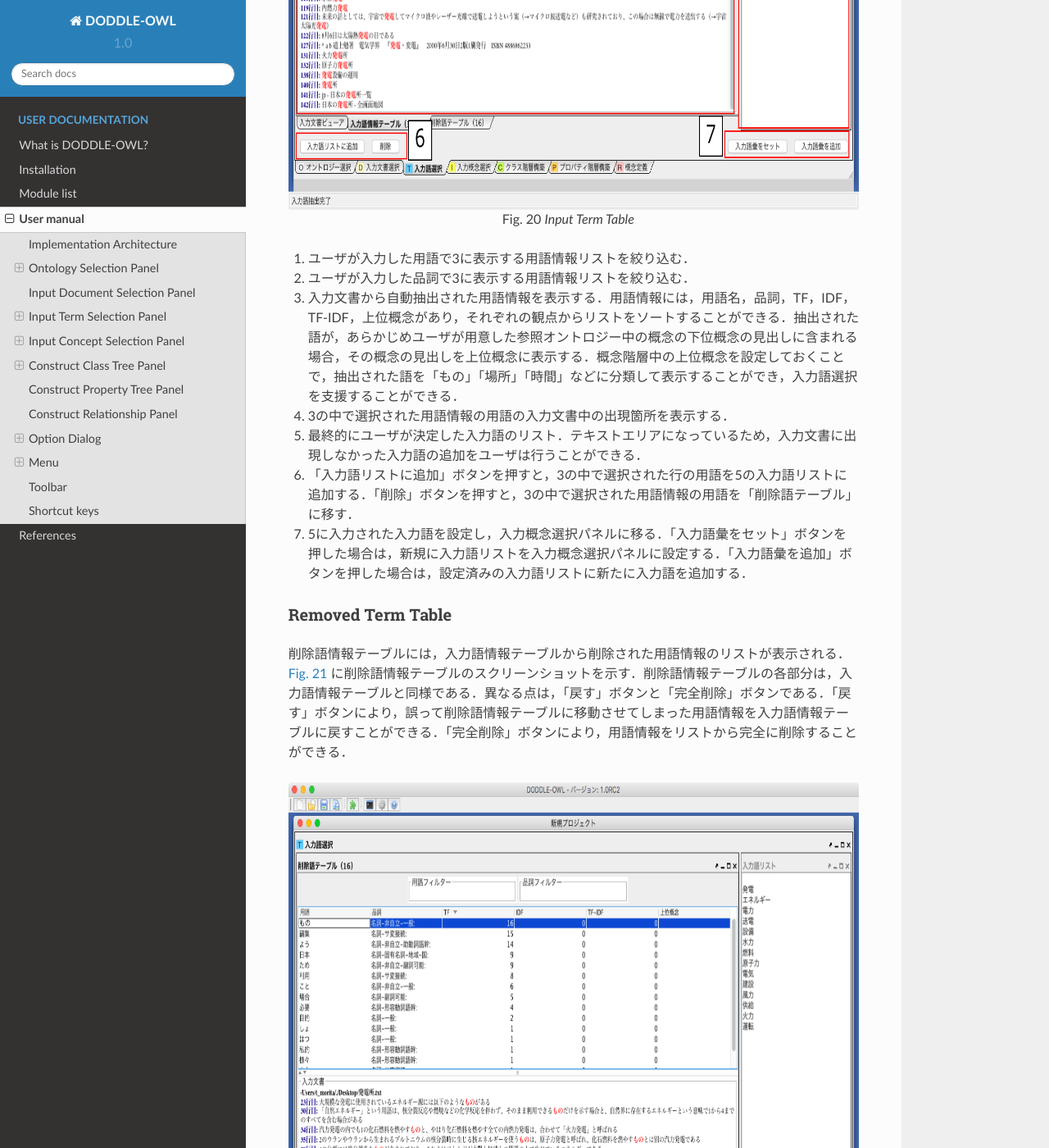
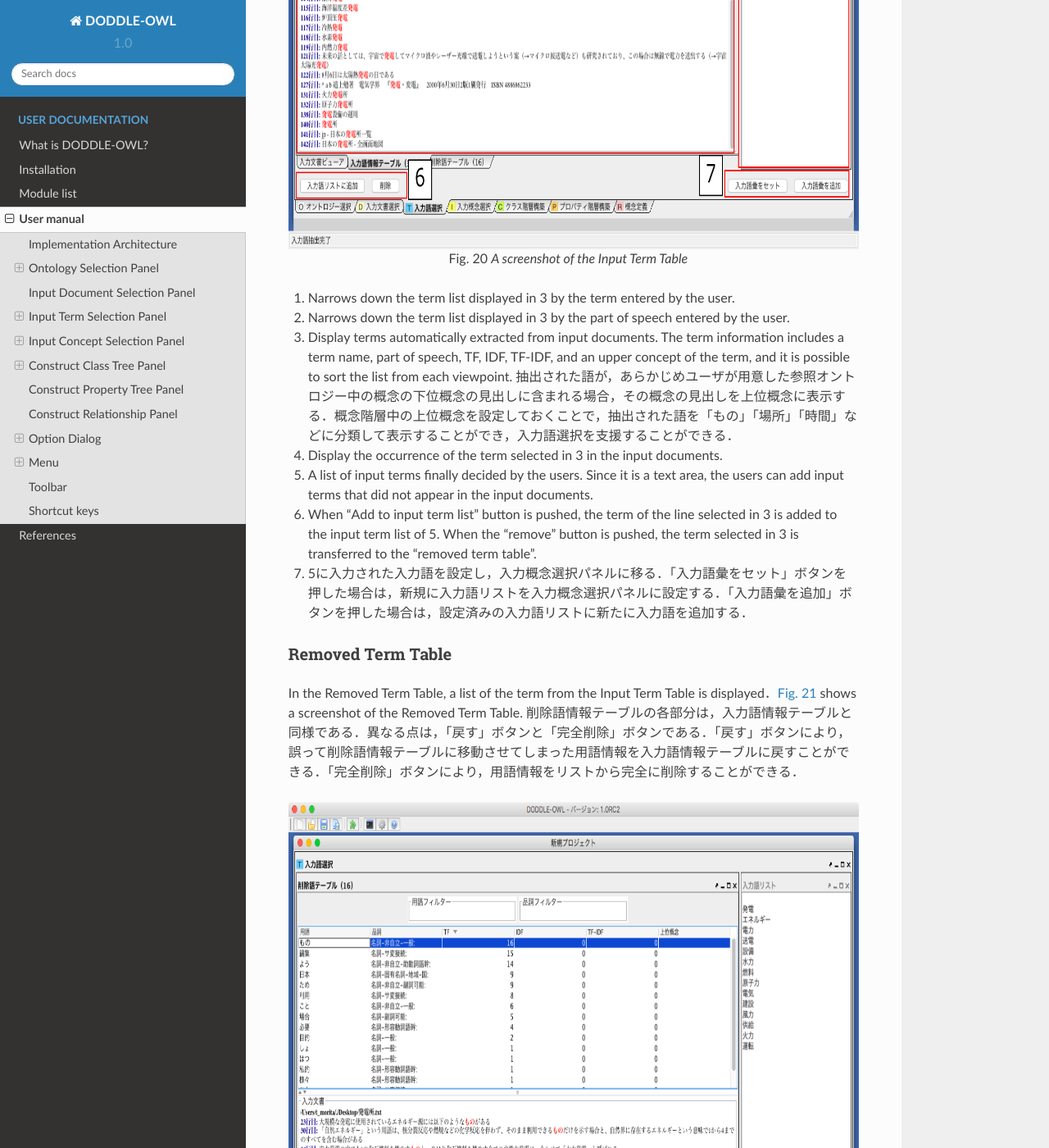
Before and after one commit to doddle-owl/doddle-owl-en-docs, a Sphinx documentation site: the page built from docs/source/user_manual.rst, in a window 1280 px wide and 1400 px high, scrolled down 11186 px. Shown: the whole window at 82% size. Built offline with Sphinx 7.4.7 and the Read the Docs theme 2.0.0, drawn with Linux system fonts in a browser that asks for light colours; some of the changed text lies outside the part shown.

Commit message:
modified user_manual.rst

```diff
--- a/docs/source/user_manual.rst
+++ b/docs/source/user_manual.rst
@@ -185,47 +185,47 @@
 
 General Ontology Selection Panel
 -------------------------------------------
-:numref:`ontology-selection-panel` shows the General Ontology Selection Panel. In the Ontology Selection Module, you can select reference ontologies. The reference ontologies are used in the other modules in DODDLE-OWL.  5 types of general ontologies as shown in :numref:`ontology-selection-panel` -1 (WordNet, Japanese, WordNet, Japanese Wikipedia Ontology, EDR general electronic dictionary, and EDR special electronic dictionary) can be used as reference ontologies in DODDLE-OWL. For WordNet, you can choose either ver.3.0 or ver.3.1. Using general ontologies with checkboxes checked, then build a concept hierarchy in a domain ontology. Depending on the domain, it may not be possible to cover the vocabulary with only one general ontology, so it is possible to combine multiple general ontologies to build domain ontologies.
+:numref:`ontology-selection-panel` shows a screenshot of the General Ontology Selection Panel. In the Ontology Selection Module, the users can select reference ontologies. The reference ontologies are used in the other modules in DODDLE-OWL.  5 types of general ontologies as shown in :numref:`ontology-selection-panel` -1 (WordNet, Japanese, WordNet, Japanese Wikipedia Ontology, EDR general electronic dictionary, and EDR special electronic dictionary) can be used as reference ontologies in DODDLE-OWL. For WordNet, the users can choose either ver.3.0 or ver.3.1. Using general ontologies with checkboxes checked, then build a concept hierarchy in a domain ontology. Depending on the domain, it may not be possible to cover the vocabulary with only one general ontology, so it is possible to combine multiple general ontologies to build domain ontologies.
 
-The namespace table as shown in :numref:`ontology-selection-panel` -2 manages the correspondence between the namespace URI and its namespace prefix. You can input a prefix and a namespace in the :numref:`ontology-selection-panel` -3  and add them by the add button in the right side of :numref:`ontology-selection-panel` -3.
+The namespace table as shown in :numref:`ontology-selection-panel` -2 manages the correspondence between the namespace URI and its namespace prefix. The users can input a prefix and a namespace in the :numref:`ontology-selection-panel` -3  and add them by the add button in the right side of :numref:`ontology-selection-panel` -3.
 
 .. _ontology-selection-panel:
 .. figure:: figures/ontology-selection-panel.png
    :scale: 80 %
-   :alt: General Ontology Selection Panel
+   :alt: A screenshot of the General Ontology Selection Panel
    :align: center
 
-   General Ontology Selection Panel
+   A screenshot of the General Ontology Selection Panel
 
 OWL Ontology Selection Panel
 ------------------------------------------
-:numref:`owl-ontology-selection-panel` shows the OWL Ontology Selection Panel. You can select existing OWL ontologies as reference ontologies by the Add (File) or Add (URI) buttons in the :numref:`owl-ontology-selection-panel` -1.
+:numref:`owl-ontology-selection-panel` shows a screenshot of the OWL Ontology Selection Panel. The users can select existing OWL ontologies as reference ontologies by the Add (File) or Add (URI) buttons in the :numref:`owl-ontology-selection-panel` -1.
 
 It is considered that if the ontologies for a target domain exist on the web and can be reused, the cost of refining semi-automatically generated ontologies will be reduced. The ontologies constructed by DODDLE-OWL are described in OWL. Therefore, these ontologies can be reused as reference ontologies in DODDLE-OWL.
 
-OWL meta data of the selected ontology from the ontology list (:numref:`owl-ontology-selection-panel` -1 ) is shown in the :numref:`owl-ontology-selection-panel` -3. You can select SPARQL templates to extract ontological elements in OWL ontologies in the :numref:`owl-ontology-selection-panel` -2 . You can use 5 types of SPARQL templates as shown in :ref:`extracting-ontology-elements-using-sparql-template`.
+OWL meta data of the selected ontology from the ontology list (:numref:`owl-ontology-selection-panel` -1 ) is shown in the :numref:`owl-ontology-selection-panel` -3. The users can select SPARQL templates to extract ontological elements in OWL ontologies in the :numref:`owl-ontology-selection-panel` -2 . The users can use 5 types of SPARQL templates as shown in :ref:`extracting-ontology-elements-using-sparql-template`.
 
 .. _owl-ontology-selection-panel:
 .. figure:: figures/owl-ontology-selection-panel.png
    :scale: 80 %
-   :alt: OWL Ontology Selection Panel
+   :alt: A screenshot of the OWL Ontology Selection Panel
    :align: center
 
-   OWL Ontology Selection Panel
+   A screenshot of the OWL Ontology Selection Panel
 
 Input Document Selection Panel
 =================================
-:numref:`input-document-selection-panel` shows the Input Document Selection Panel. In the Input Document Selection Panel, you can select domain specific documents described in English or Japanese. Text data can be extracted from files of various formats (Word, Excel, PowerPoint, and PDF) using Apache POI and Apache PDFBox.  At this step, you can select part of speech (POS) (Noun, Verb, Others, and Compound Word) for extraction of words from the documents.
+:numref:`input-document-selection-panel` shows a screenshot of the Input Document Selection Panel. In the Input Document Selection Panel, the users can select domain specific documents described in English or Japanese. Text data can be extracted from files of various formats (Word, Excel, PowerPoint, and PDF) using Apache POI and Apache PDFBox.  At this step, the users can select part of speech (POS) (Noun, Verb, Others, and Compound Word) for extraction of words from the documents.
 
 We describe the details of each part in :numref:`input-document-selection-panel` below.
 
 .. _input-document-selection-panel:
 .. figure:: figures/input-document-selection-panel.png
    :scale: 80 %
-   :alt: Input Document Selection Panel
+   :alt: A screenshot of the Input Document Selection Panel
    :align: center
 
-   Input Document Selection Panel
+   A screenshot of the Input Document Selection Panel
 
 #. Display a list of input documents.
 #. Selects the description language (Japanese or English) of the input document and adds and deletes the input document.
@@ -240,56 +240,56 @@
 
 Input Document Viewer
 --------------------------
-入力文書ビューアでは，入力文書の内容を見ながらユーザは入力語の選択を行うことができる．:numref:`input-document-viewer` に入力文書ビューアのスクリーンショットを示す．以下では，入力文書ビューアの各部分について説明する．
+In the Input Document Viewer, the user can select input terms while viewing the contents of the input document. :numref:`input-document-viewer` shows a screenshot of the Input Document Viewer. The details of each part are described below.
 
 .. _input-document-viewer:
 .. figure:: figures/input-document-viewer.png
    :scale: 80 %
-   :alt: Input Document Viewer
+   :alt: A screenshot of the Input Document Viewer
    :align: center
 
-   Input Document Viewer
+   A screenshot of the Input Document Viewer
 
-#. 入力文書リストを表示する．
-#. 1で選択した入力文書の内容を3に表示する際に，文書中の行範囲を選択する．
-#. 1で選択した入力文書の内容を表示する．表示される行範囲は2で選択される．入力文書中のハイパーリンクが張られている語をクリックすることで，入力語か不要語かを選択することができる．青色リンクは入力語を，灰色リンクは不要語を表している．
-#. 3のハイパーリンクにマウスカーソルを合わせた際に，ハイパーリンクが張られている語の用語名，品詞，TF，IDF，TF-IDF，上位概念が表示される．
-#. 1で選択した入力文書の内容を分割して3に表示する際の分割行数を設定する．
-#. 自動用語抽出により，抽出できなかった用語を手動で追加することができる．3において用語を範囲選択し，マウスを右クリックすることでも，同様に手動で用語を追加することができる．追加された用語は，3において青色のハイパーリンクが張られる．
-#. 3に表示される入力文書の内容にハイパーリンクを張る用語の種類（複合語，名詞，動詞，その他の品詞）を選択する．
+#. Display the input document list.
+#. When displaying the content of the input document selected in 1 to 3, select the line range in the document.
+#. Display the contents of the input document selected in 1. The displayed row range is selected by 2. By clicking on the term to which the hyperlink is placed in the input document, it is possible to select either an input term or an unnecessary term. The blue link represents an input term, and the gray link represents an unnecessary term.
+#. When matching the mouse cursor to the hyperlink of 3, the term name, part of speech, TF, IDF, TF-IDF, and upper concept of the term are displayed.
+#. Sets the number of divided lines for dividing the content of the input document.
+#. The users can manually add terms that could not be extracted. By selecting the range in 3 and right clicking on the mouse, the users can add terms manually as well. For added terms, a blue hyperlink is established in 3.
+#. Select a type (compound words, nouns, verbs, other parts of speech) of the term that makes a hyperlink to the content of the input document displayed in 3.
 
 Input Term Table
 ---------------------------------
-入力語情報テーブルでは，入力文書から自動抽出された語から入力語を選択することができる．:numref:`input-term-table` に入力語情報テーブルのスクリーンショットを示す．以下では，入力語情報テーブルの各部分について説明する．
+In the Input Term Table, it is possible to select input terms from terms automatically extracted from the input documents. :numref:`input-term-table` shows a screenshot of the Input Term Table. The details of eatch part of the Input Term Table are shown below.
 
 .. _input-term-table:
 .. figure:: figures/input-term-table.png
    :scale: 80 %
-   :alt: Input Term Table
+   :alt: A screenshot of the Input Term Table
    :align: center
 
-   Input Term Table
+   A screenshot of the Input Term Table
 
-#. ユーザが入力した用語で3に表示する用語情報リストを絞り込む．
-#. ユーザが入力した品詞で3に表示する用語情報リストを絞り込む．
-#. 入力文書から自動抽出された用語情報を表示する．用語情報には，用語名，品詞，TF，IDF，TF-IDF，上位概念があり，それぞれの観点からリストをソートすることができる．抽出された語が，あらかじめユーザが用意した参照オントロジー中の概念の下位概念の見出しに含まれる場合，その概念の見出しを上位概念に表示する．概念階層中の上位概念を設定しておくことで，抽出された語を「もの」「場所」「時間」などに分類して表示することができ，入力語選択を支援することができる．
-#. 3の中で選択された用語情報の用語の入力文書中の出現箇所を表示する．
-#. 最終的にユーザが決定した入力語のリスト．テキストエリアになっているため，入力文書に出現しなかった入力語の追加をユーザは行うことができる．
-#. 「入力語リストに追加」ボタンを押すと，3の中で選択された行の用語を5の入力語リストに追加する．「削除」ボタンを押すと，3の中で選択された用語情報の用語を「削除語テーブル」に移す．
+#. Narrows down the term list displayed in 3 by the term entered by the user.
+#. Narrows down the term list displayed in 3 by the part of speech entered by the user.
+#. Display terms automatically extracted from input documents. The term information includes a term name, part of speech, TF, IDF, TF-IDF, and an upper concept of the term, and it is possible to sort the list from each viewpoint. 抽出された語が，あらかじめユーザが用意した参照オントロジー中の概念の下位概念の見出しに含まれる場合，その概念の見出しを上位概念に表示する．概念階層中の上位概念を設定しておくことで，抽出された語を「もの」「場所」「時間」などに分類して表示することができ，入力語選択を支援することができる．
+#. Display the occurrence of the term selected in 3 in the input documents.
+#. A list of input terms finally decided by the users. Since it is a text area, the users can add input terms that did not appear in the input documents.
+#. When "Add to input term list" button is pushed, the term of the line selected in 3 is added to the input term list of 5. When the "remove" button is pushed, the term selected in 3 is transferred to the "removed term table".
 #. 5に入力された入力語を設定し，入力概念選択パネルに移る．「入力語彙をセット」ボタンを押した場合は，新規に入力語リストを入力概念選択パネルに設定する．「入力語彙を追加」ボタンを押した場合は，設定済みの入力語リストに新たに入力語を追加する．
 
 Removed Term Table
 ------------------------------------
-削除語情報テーブルには，入力語情報テーブルから削除された用語情報のリストが表示される．:numref:`removed-term-table` に削除語情報テーブルのスクリーンショットを示す．削除語情報テーブルの各部分は，入力語情報テーブルと同様である．異なる点は，「戻す」ボタンと「完全削除」ボタンである．「戻す」ボタンにより，誤って削除語情報テーブルに移動させてしまった用語情報を入力語情報テーブルに戻すことができる．「完全削除」ボタンにより，用語情報をリストから完全に削除することができる．
+In the Removed Term Table, a list of the term from the Input Term Table is displayed．:numref:`removed-term-table` shows a screenshot of the Removed Term Table. 削除語情報テーブルの各部分は，入力語情報テーブルと同様である．異なる点は，「戻す」ボタンと「完全削除」ボタンである．「戻す」ボタンにより，誤って削除語情報テーブルに移動させてしまった用語情報を入力語情報テーブルに戻すことができる．「完全削除」ボタンにより，用語情報をリストから完全に削除することができる．
 
 
 .. _removed-term-table:
 .. figure:: figures/removed-term-table.png
    :scale: 80 %
-   :alt: Removed Term Table
+   :alt: A screenshot of the Removed Term Table
    :align: center
 
-   Removed Term Table
+   A screenshot of the Removed Term Table
 
 Input Concept Selection Panel
 ==================================
@@ -654,7 +654,7 @@
 * Save Project
 * Save Project As
 
-  * Save the project of DODDLE-OWL with a name. Select the DODDLE project folder as the file format if you want to check the intermediate result file being processed. If you want to save it in one file, select the DODDLE project file (.ddl).
+  * Save the project of DODDLE-OWL with a name. Select the DODDLE project folder as the file format if the users want to check the intermediate result file being processed. If the users want to save it in one file, select the DODDLE project file (.ddl).
 
 * Save->Input Term List
 * Save->Input Term Table
@@ -671,30 +671,30 @@
 
 Tool menu
 -----------------------
-* すべての用語を表示
-* 自動入力概念選択
+* Show all terms
+* Automatically select input concepts
 
   * 入力語集合から自動的に入力語に対応する汎用オントロジー中の概念をランキングする．入力概念選択パネル中で入力語を選択した際に，ランキング順に対応する概念を表示する．
 
-* クラス階層構築
-* クラス及びプロパティ階層構築
+* Construct Class Hierarchy
+* Construct Class and Property Hierarchy
 * DODDLE Dic Converter
 
   * EDR電子化辞書と日本語WordNetの辞書ファイルををDODDLE-OWLで利用可能な形式に変換するためのダイアログを表示する．
 
-* ログコンソールを表示
+* Show Log Console
 
   * 標準出力と標準エラー出力を画面上に表示する．
 
-* XGAレイアウト
+* XGA Layout
 
   * 1024x768の解像度に合わせてウィンドウをレイアウトする．
 
-* UXGAレイアウト
+* UXGA Layout
 
   * 1600 x 1200の解像度に合わせてウィンドウをレイアウトする．
 
-* オプションダイアログを表示
+* Show the Option Dialog
 
 Project menu
 ------------------------
```
